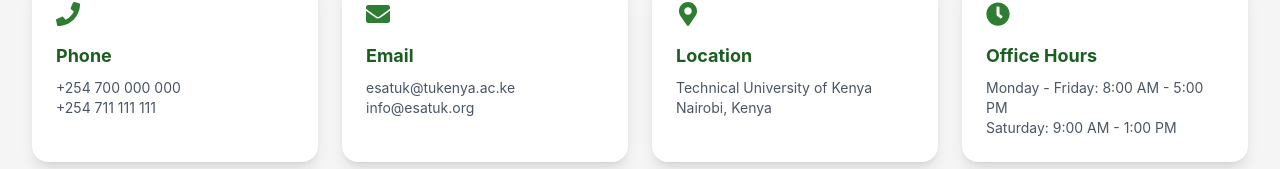
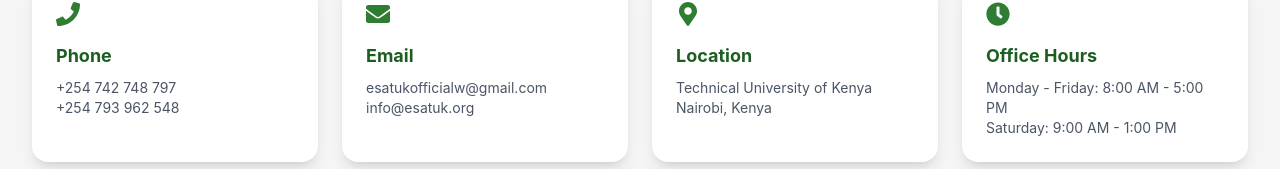
Before and after one commit to Denzel-254/ESATUK, a React (Vite) app: page /contact in a window 1280 px wide. Shown: the part 398-567 px from the top of the page. Built offline with nearby package versions, Linux system fonts and the light colour scheme.

Commit message:
Fix contact

```diff
--- a/src/pages/Contact.jsx
+++ b/src/pages/Contact.jsx
@@ -7,14 +7,14 @@
     {
       icon: <FaPhone className="text-2xl" />,
       title: 'Phone',
-      details: ['+254 700 000 000', '+254 711 111 111'],
+      details: ['+254 742 748 797', '+254 793 962 548'],
       link: 'tel:+254700000000'
     },
     {
       icon: <FaEnvelope className="text-2xl" />,
       title: 'Email',
-      details: ['esatuk@tukenya.ac.ke', 'info@esatuk.org'],
-      link: 'mailto:esatuk@tukenya.ac.ke'
+      details: ['esatukofficialw@gmail.com', 'info@esatuk.org'],
+      link: 'mailto:esatukofficialw@gmail.com'
     },
     {
       icon: <FaMapMarkerAlt className="text-2xl" />,
```
